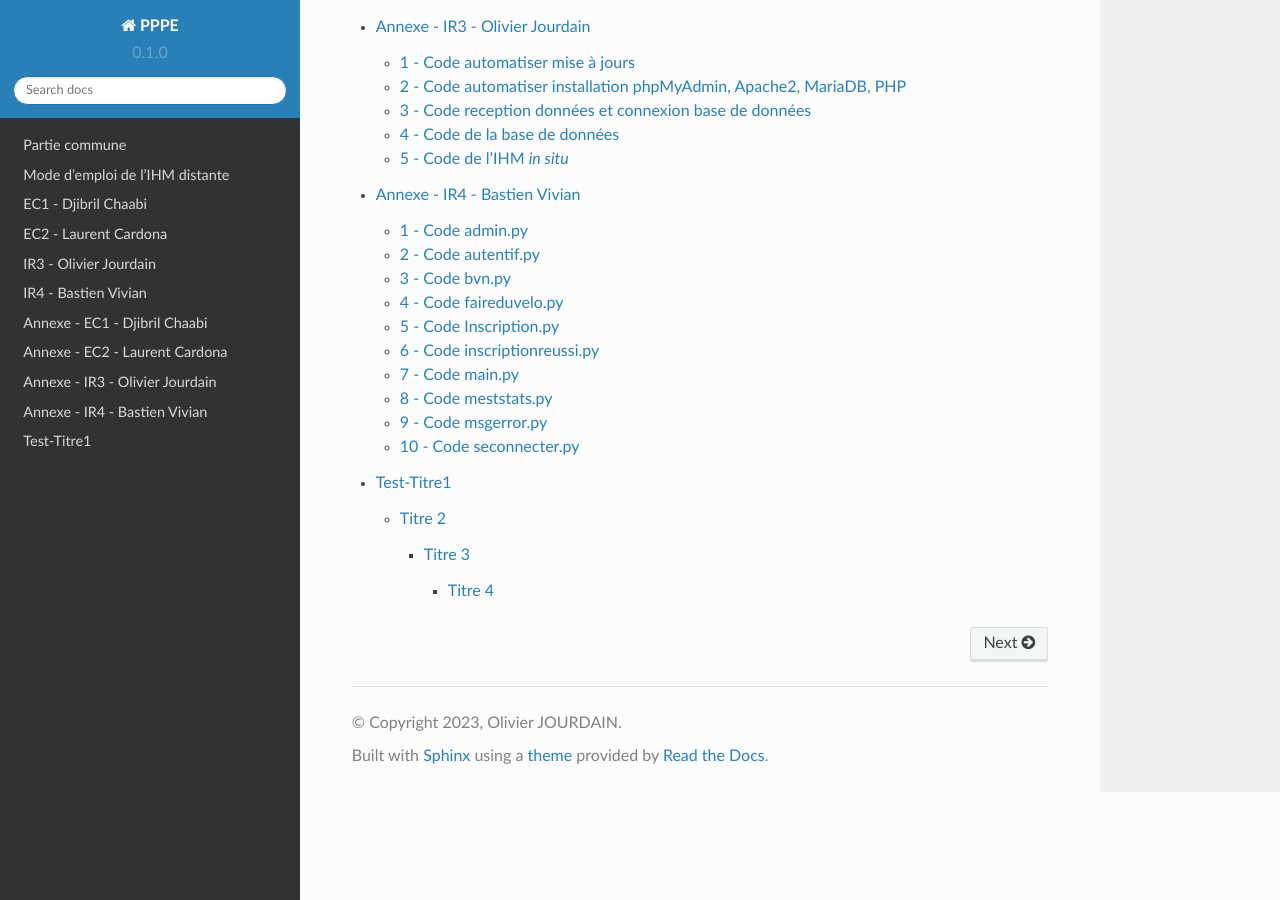
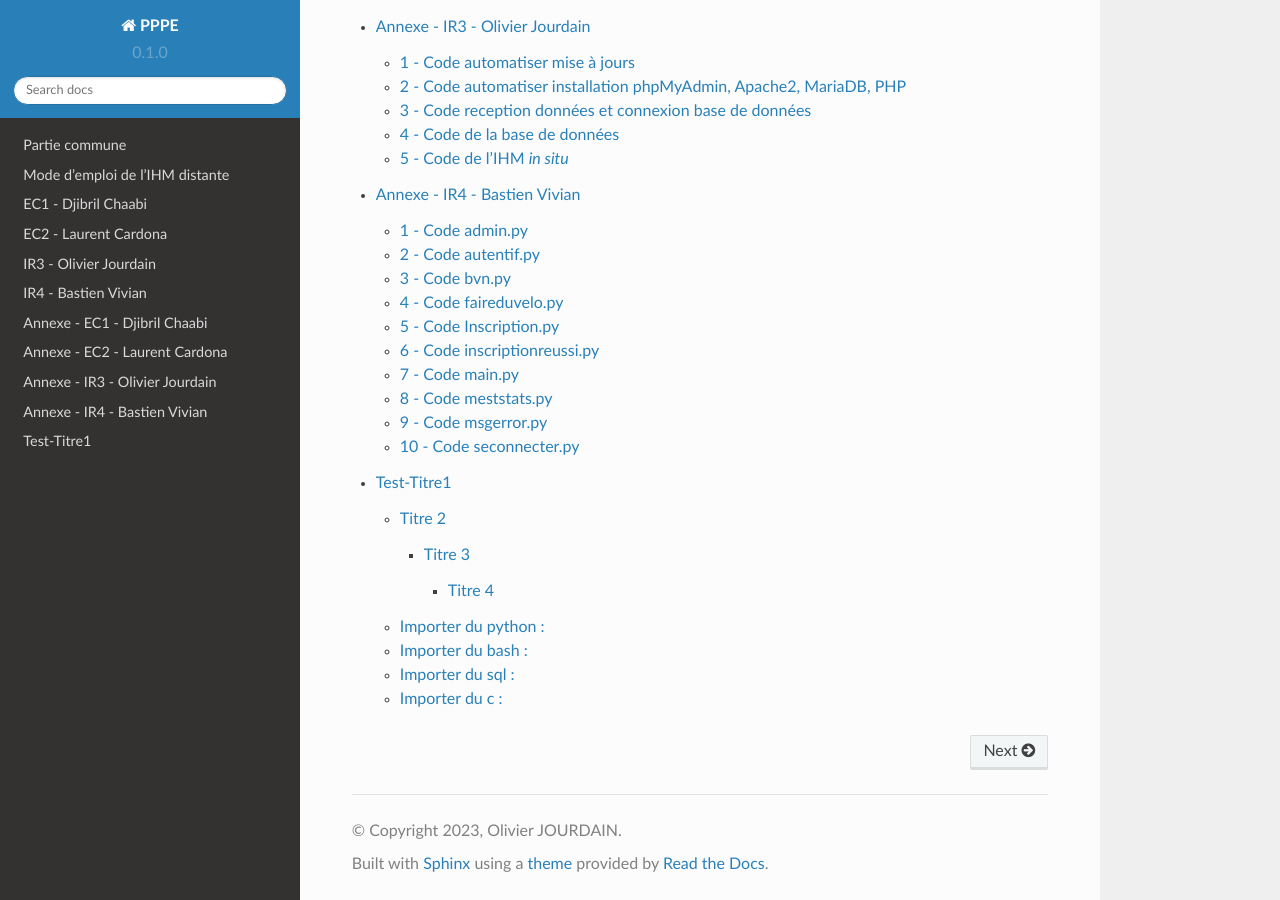
Before and after one commit to Oliopti/Documentation-PPPE, a Sphinx documentation site: the page built from docs/source/index.rst, in a window 1280 px wide and 900 px high, scrolled down 4694 px. Built offline with Sphinx 7.4.7 and the Read the Docs theme 2.0.0, drawn with Linux system fonts in a browser that asks for light colours; some of the changed lines change nothing that is shown.

Commit message:
Update test.rst

```diff
--- a/docs/source/test.rst
+++ b/docs/source/test.rst
@@ -10,11 +10,11 @@
 Titre 4
 +++++++
 
-*Mettre en italique*
+Mettre du texte dans en italique *Mettre en italique*
 
-**Mettre en gras**
+Mettre du texte dans en gras **Mettre en gras**
 
-Mettre du code dans un cadre ``test``
+Mettre du texte dans un cadre ``test``
 
 Faire un tableau :
 
@@ -41,17 +41,97 @@
     |   Bob   |  Brown  |
     +---------+---------+
 
+Importer une image :
 
 .. image:: test/test_image/image1.jpg
+
+
+
+
+
+Importer du python :
+--------------------
 
 .. literalinclude:: test/test_code/main.py
    :language: python
 
+OU
+
+.. code-block:: python
+   :linenos:
+
+    nom = input("Quel est votre nom ? ")
+    print("Bonjour, " + nom + "! Bienvenue en Python.")
+
+
+
+Importer du bash :
+------------------
+
 .. literalinclude:: test/test_code/main.sh
    :language: bash
+
+OU
+
+.. code-block:: bash
+   :linenos:
+
+    #!/bin/bash
+
+    echo "Quel est votre nom ?"
+    read nom
+    echo "Bonjour, $nom ! Bienvenue en Bash."
+
+
+
+Importer du sql :
+-----------------
 
 .. literalinclude:: test/test_code/main.sql
    :language: sql
 
+OU
+
+.. code-block:: sql
+   :linenos:
+
+    -- Création de la table Utilisateurs
+    CREATE TABLE Utilisateurs (
+        id INT PRIMARY KEY,
+        nom VARCHAR(50),
+        age INT
+    );
+
+    -- Insertion de quelques enregistrements
+    INSERT INTO Utilisateurs (id, nom, age) VALUES (1, 'Alice', 25);
+    INSERT INTO Utilisateurs (id, nom, age) VALUES (2, 'Bob', 30);
+    INSERT INTO Utilisateurs (id, nom, age) VALUES (3, 'Charlie', 35);
+
+    -- Sélection de tous les utilisateurs
+    SELECT * FROM Utilisateurs;
+
+
+
+Importer du c :
+---------------
+
 .. literalinclude:: test/test_code/main.c
    :language: c
+
+OU
+
+.. code-block:: c
+   :linenos:
+
+    #include <stdio.h>
+
+    int main() {
+        char nom[50];
+
+        printf("Quel est votre nom ? ");
+        scanf("%s", nom);
+
+        printf("Bonjour, %s ! Bienvenue en langage C.\n", nom);
+
+        return 0;
+    }
```
